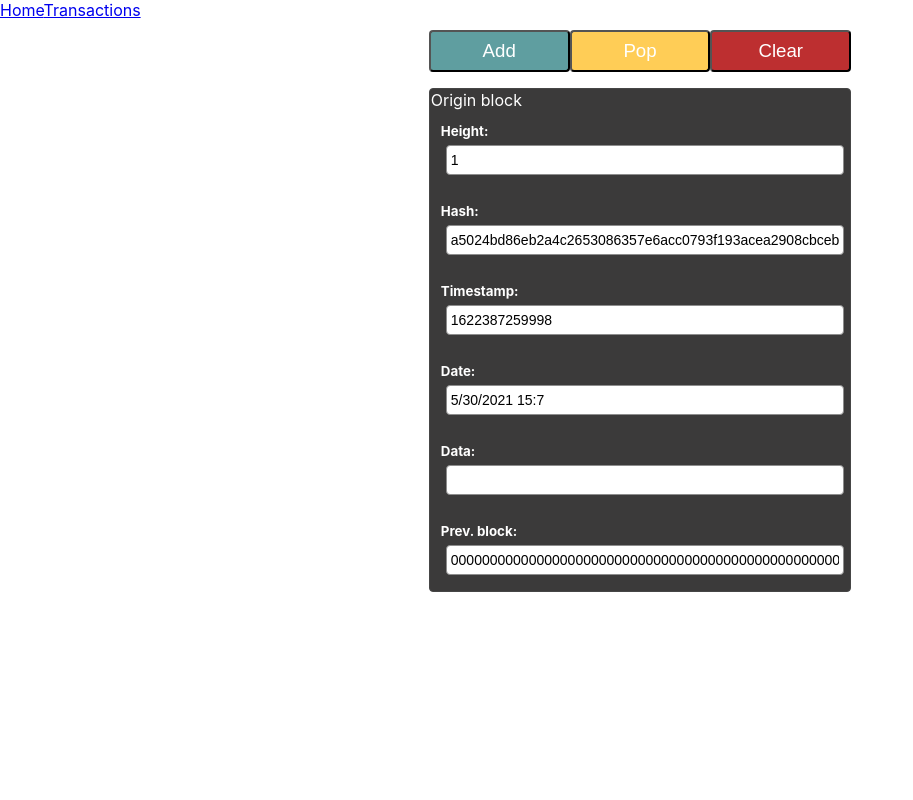
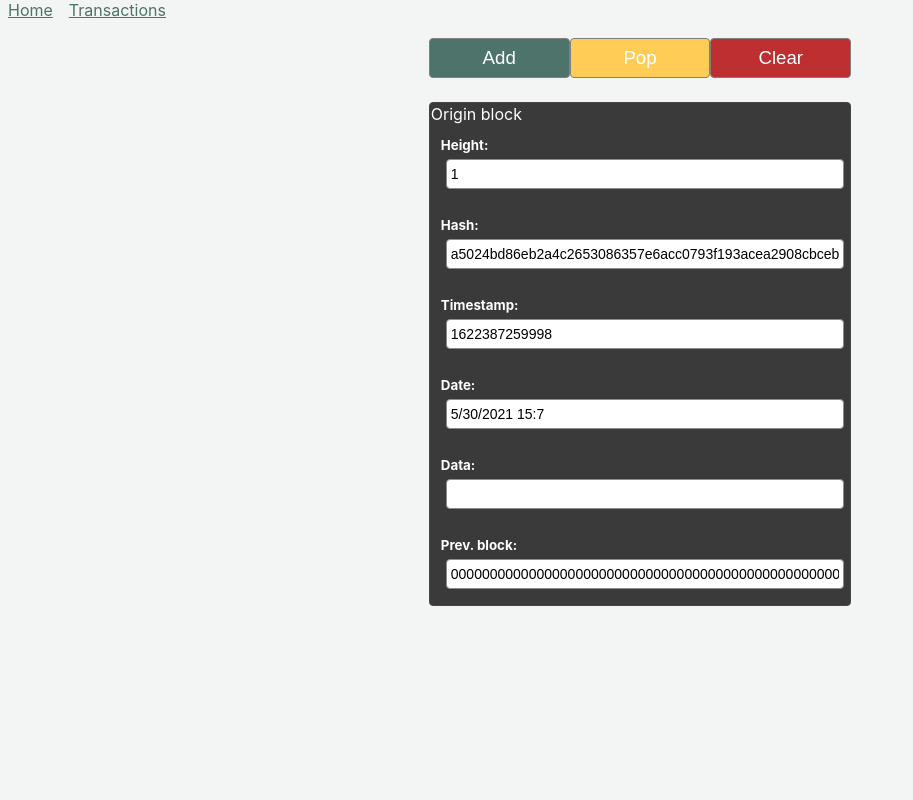
Before and after one commit to dejvids/blockchain-demo, a React (Create React App) app: page / in a window 1280 px wide. Shown: the top 800 px of the page, without its empty margins (0-913 px from the left). Built offline with nearby package versions, Linux system fonts and the light colour scheme.

Commit message:
New transaction improvements

```diff
--- a/src/App.css
+++ b/src/App.css
@@ -1,6 +1,8 @@
+
 .App {
   text-align: center;
   margin: 10px;
+  background-color: #F6F8F7;
 }
 
 .App-logo {
@@ -26,7 +28,8 @@
 }
 
 .App-link {
-  color: #61dafb;
+  color: #4E736B;
+  margin: 10px 8px
 }
 
 @keyframes App-logo-spin {
@@ -37,3 +40,34 @@
     transform: rotate(360deg);
   }
 }
+
+.btn{
+  cursor: pointer;
+  margin:8px 0px 8px 0px;
+  border: 0.75px solid gray;
+  background-color: #70A599;
+  min-width: 75px;
+  color: white;
+  font-size: 12pt;
+  padding: 0.2em;
+  border-radius: 4px;
+}
+
+.btn-dark {
+  /* background-color: #70A599; */
+  background-color: #4E736B;
+}
+.btn-dark:hover {
+  background-color: #36504A;
+}
+.btn-light {
+  background-color: #70A599;
+}
+
+.btn-secondary {
+  background-color: #A6B9B5;
+}
+
+.btn-secondary:hover{
+  background-color: #768581;
+}
--- a/src/App.tsx
+++ b/src/App.tsx
@@ -14,8 +14,8 @@ function App() {
   return (
     <div className="app">
       <Router>
-        <Link to='/'>Home</Link>
-        <Link to='/trans'>Transactions</Link>
+        <Link to='/' className="App-link">Home</Link>
+        <Link to='/trans' className="App-link">Transactions</Link>
         <Switch>
           <Route path="/trans">
             <Transactions />
--- a/src/components/MainToolbar/MainToolbar.css
+++ b/src/components/MainToolbar/MainToolbar.css
@@ -1,17 +1,11 @@
 .btn-toolbar {
     width: 200px;
     padding: 8px;
-    background-color: cadetblue;
-    color: white;
     font-size: 14pt;
-    border-radius: 4px;
 }
 
 .btn-toolbar:hover {
     cursor: pointer;
-}
-.btn-add {
-
 }
 
 .btn-clear {
--- a/src/components/MainToolbar/MainToolbar.tsx
+++ b/src/components/MainToolbar/MainToolbar.tsx
@@ -25,9 +25,9 @@ const MainToolbar: React.FC<MainToolbarProps> = ({addBtnClicked, popBtnClicked,
 
     return (
         <div className="toolbar">
-            <button className="btn-toolbar btn-add" onClick={onAddClicked}>Add</button>
-            <button className="btn-toolbar btn-pop" onClick={onPopClicked}>Pop</button>
-            <button className="btn-toolbar btn-clear" onClick={onClearClicked}>Clear</button>
+            <button className="btn btn-toolbar btn-dark" onClick={onAddClicked}>Add</button>
+            <button className="btn btn-toolbar btn-pop" onClick={onPopClicked}>Pop</button>
+            <button className="btn btn-toolbar btn-clear" onClick={onClearClicked}>Clear</button>
         </div>
     )
 }
--- a/src/components/Modal/Modal.css
+++ b/src/components/Modal/Modal.css
@@ -44,11 +44,8 @@
       float: right;
       padding: 2px;
   }
-  .btn {
+  .btn-modal {
       margin: 8px;
       font-size: 18pt;
       border: 0.75 #aaa;
-      padding: 0.1em;
-      min-width: 80px;
-      cursor: pointer;
   }
--- a/src/components/Modal/Modal.tsx
+++ b/src/components/Modal/Modal.tsx
@@ -14,7 +14,7 @@ type ModalProps = {
     onCancel?: () => void
 }
 
-const Modal: React.FC<ModalProps> = ({ width, height, header, visible, body, footer, onClose, onOk, onCancel }) => {
+const Modal: React.FC<ModalProps> = ({ width, height, header, visible, body, onClose, onOk, onCancel }) => {
 
     const onOkClicked = () => {
         onOk({})
@@ -32,8 +32,8 @@ const Modal: React.FC<ModalProps> = ({ width, height, header, visible, body, foo
                 </div>
                 <div className="modal-footer">
                     <div className="footer-toolbar">
-                        <button className="btn" onClick={onCancel}>Cancel</button>
-                        <button className="btn" onClick={onOk}>Ok</button>
+                        <button className="btn btn-modal btn-secondary" onClick={onCancel}>Cancel</button>
+                        <button className="btn btn-modal btn-dark" onClick={onOk}>Ok</button>
                     </div>
                 </div>
             </div>
--- a/src/components/NewTramsaction/NewTransaction.tsx
+++ b/src/components/NewTramsaction/NewTransaction.tsx
@@ -1,17 +1,55 @@
 import React from "react"
 import './NewTransaction.css'
 
-const NewTransaction:React.FC = () => {
-    return(
+type NewTransaction = {
+    from: string,
+    to: string,
+    amount: number,
+}
+
+type NewTransactionProps = {
+    tx: NewTransaction,
+    pullData: (tx: NewTransaction) => void;
+}
+
+const NewTransaction: React.FC<NewTransactionProps> = ({ tx, pullData }) => {
+
+    const defaultTx = {
+        from: '',
+        to: '',
+        amount: 0
+    };
+
+
+    const onValueChanged = (event: any) => {
+        const item = event.target;
+        const value = item.value;
+        let newTx = { ...tx };
+        switch (item.name) {
+            case 'from':
+                newTx.from = value;
+                break;
+            case 'to':
+                newTx.to = value;
+                break;
+            case 'amount':
+                newTx.amount = value;
+                break;
+        }
+
+        pullData(newTx);
+    }
+
+    return (
         <div className="form">
-            <label htmlFor="from">From:</label>
-            <input id="from" name="from" type="text"/>
+            <label htmlFor="from">Sender:</label>
+            <input id="from" name="from" type="text" value={tx?.from || ''} onChange={onValueChanged} />
 
-            <label htmlFor="to">To:</label>
-            <input id="to" name="to" type="text"/>
+            <label htmlFor="to">Receiver:</label>
+            <input id="to" name="to" type="text" value={tx?.to || ''} onChange={onValueChanged} />
 
             <label htmlFor="amount">Amount:</label>
-            <input id="amount" name="amount" type="text"/>
+            <input id="amount" name="amount" type="text" value={tx?.amount || 0} onChange={onValueChanged} />
         </div>
     )
 }
--- a/src/components/Transactions/Transactions.tsx
+++ b/src/components/Transactions/Transactions.tsx
@@ -8,6 +8,7 @@ import TransactionDets from "../TransactionDets/TransactionsDets";
 import Modal from "../Modal/Modal";
 import NewTransaction from "../NewTramsaction/NewTransaction";
 import Transaction from "./Model/Transaction";
+import '../../App.css';
 
 const Transactions: React.FC = () => {
 
@@ -15,6 +16,7 @@ const Transactions: React.FC = () => {
     const [selectedTransaction, setSelectedTx] = useState<Tx | undefined>()
     const [transactions, setTransactions] = useState<Array<Tx>>(defTransactions)
     const [showModal, setModalVisibility] = useState<boolean>(false)
+    const [newTransaction, setNewTransaction] = useState<NewTransaction>({from: '', to:'', amount:0});
 
     let txDetails;
     if (selectedTransaction) {
@@ -39,14 +41,48 @@ const Transactions: React.FC = () => {
     }
 
     const onNewTxAdded = (tx: Transaction) => {
-        setModalVisibility(false);
+        if(newTransaction) {
+            let valid = validateNewTransaction(newTransaction);
+            if(!valid[0]) {
+                alert(valid[1]);
+                return;
+            }
+
+            setTransactions([...transactions, new Transaction(newTransaction.from, newTransaction.to, newTransaction.amount)]);
+            setNewTransaction({from: '', to:'', amount:0});
+            setModalVisibility(false);
+        }
+    }
+
+    const onPullData = (tx: NewTransaction) => {
+        setNewTransaction(tx);
+    }
+
+    const validateNewTransaction = (tx: NewTransaction) => {
+        if((tx.from?.length > 0) == false) {
+            return [false, "Sender property can not be empty"];
+        }
+
+        if((tx.to?.length > 0) == false) {
+            return [false, "Receiver property can not be empty"];
+        }
+
+        if(tx.to == tx.from) {
+            return [false, "Sender can not be a receiver in single transaction"]
+        }
+
+        if(!(tx.amount > 0)){
+            return [false, "Amount must be greater than 0"];
+        }
+
+        return [true, ""];
     }
 
     return (
         <div className="container">
-            <Modal width="54%" height="300px"  visible={showModal} onCancel={()=> setModalVisibility(false)} onClose={()=>setModalVisibility(false)} onOk={onNewTxAdded} header="New Transaction" body={<NewTransaction/>}/>
+            <Modal width="54%" height="300px"  visible={showModal} onCancel={()=> setModalVisibility(false)} onClose={()=>setModalVisibility(false)} onOk={onNewTxAdded} header="New Transaction" body={<NewTransaction tx={newTransaction} pullData={onPullData}/>}/>
             <div>
-                <button onClick={onNewBtnClicked}>New</button>
+                <button className="btn btn-dark" onClick={onNewBtnClicked}>New</button>
             </div>
             <div className="tx-list">
                 <ul>
--- a/src/components/Transactions/transactions.css
+++ b/src/components/Transactions/transactions.css
@@ -27,6 +27,7 @@ h1 {
 }
 li {
     list-style: none;
+    overflow: hidden;
 }
 .det-items {
     margin-left: 1em;
--- a/src/index.css
+++ b/src/index.css
@@ -5,6 +5,7 @@ body {
     sans-serif;
   -webkit-font-smoothing: antialiased;
   -moz-osx-font-smoothing: grayscale;
+  background-color: #F3F4F4;
 }
 
 code {
```
